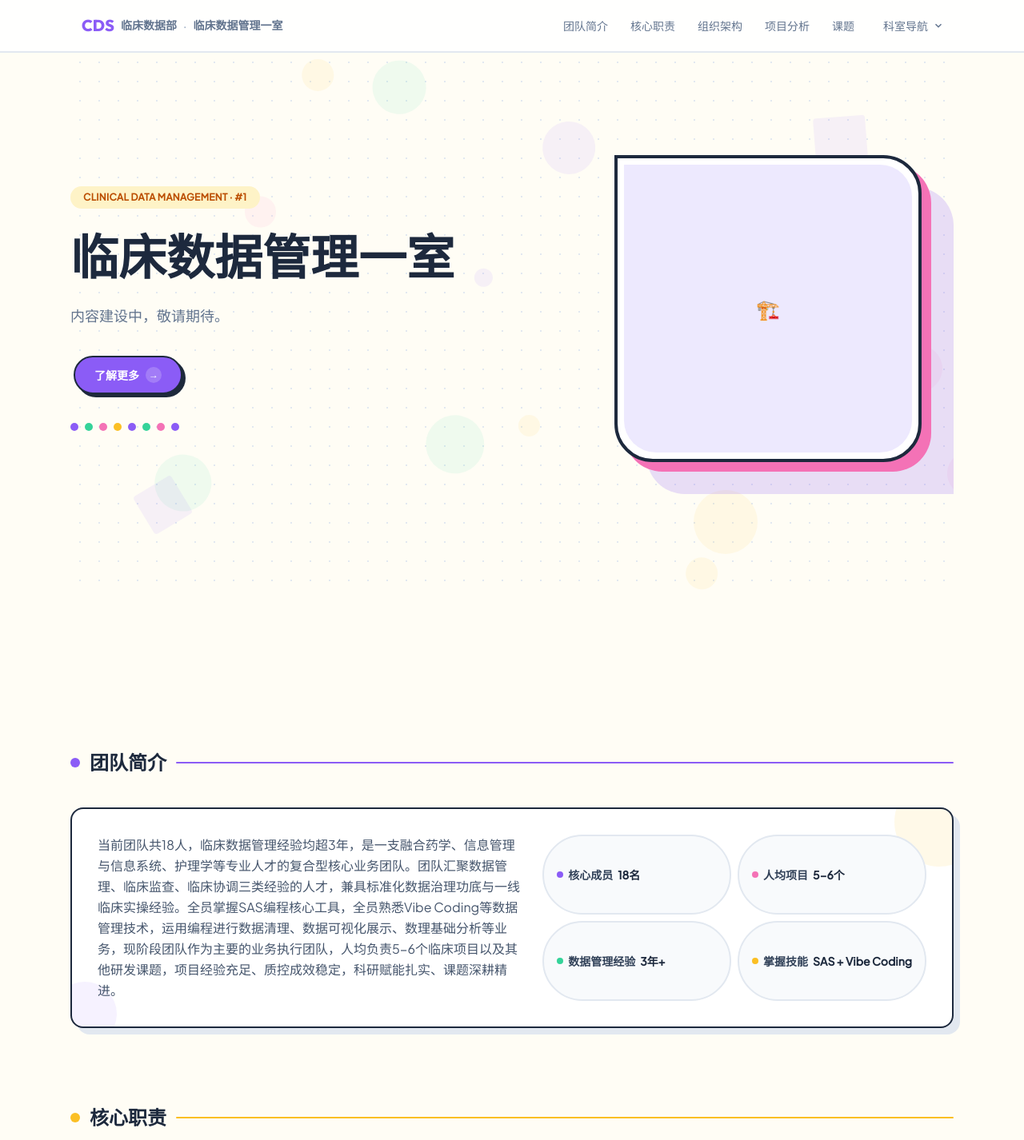
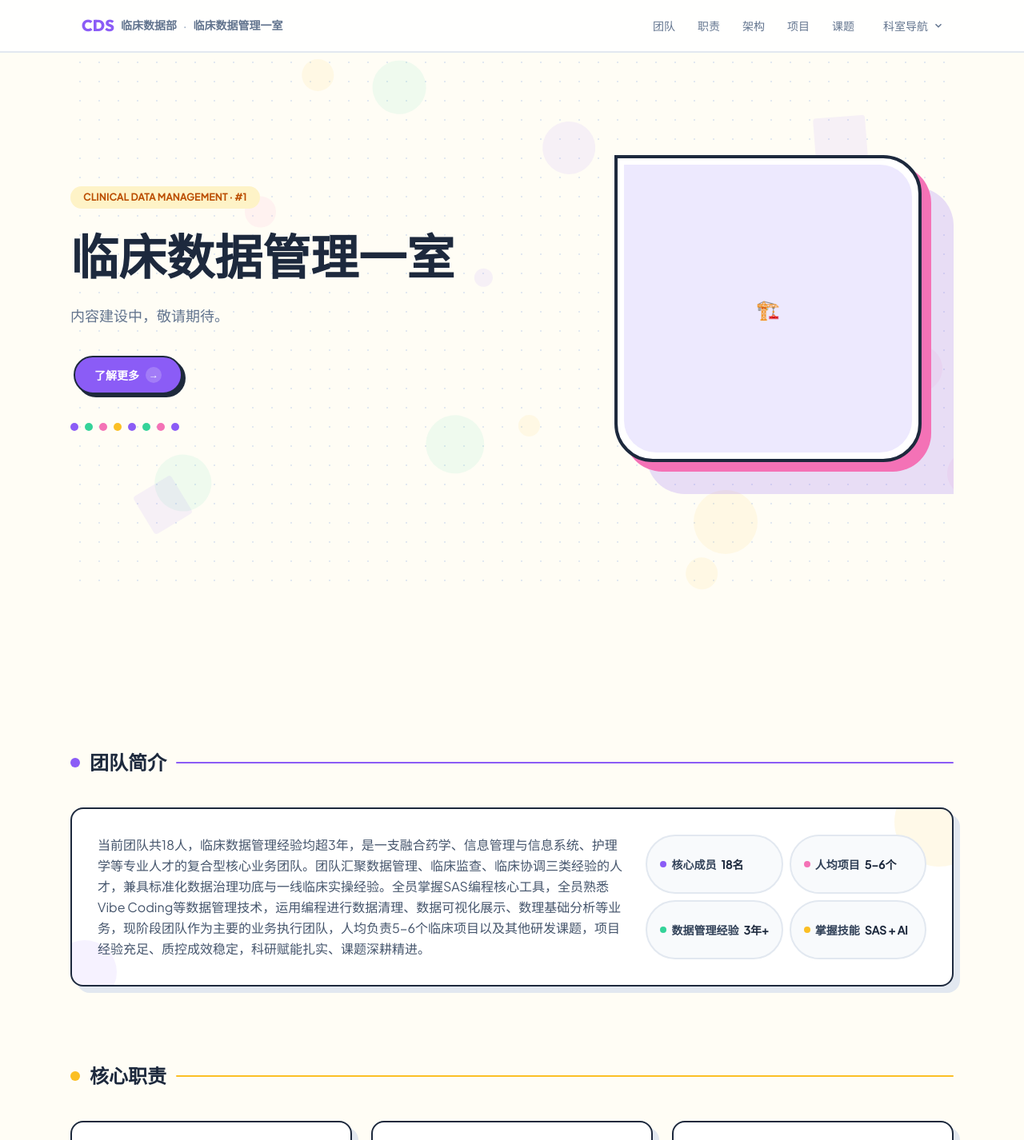
Before and after one commit to TopherLX/dept-intro, a Vue app: page /#/cdm-team1 in a window 1280 px wide. Shown: the top 1426 px of the page at 80% size. Built offline with nearby package versions, Linux system fonts and the light colour scheme.

Commit message:
chore: update section nav labels and team highlights
Co-Authored-By: Claude Opus 4.7 <noreply@anthropic.com>

```diff
--- a/src/components/layout/AppHeader.vue
+++ b/src/components/layout/AppHeader.vue
@@ -112,12 +112,12 @@ watch(dropdownOpen, (open) => {
 
 // ── Section auto-discovery ─────────────────────────────────────
 const sectionLabels: Record<string, string> = {
-  team:             '团队简介',
-  responsibilities: '核心职责',
-  'org-chart':      '组织架构',
+  team:             '团队',
+  responsibilities: '职责',
+  'org-chart':      '架构',
   members:          '成员',
   showcase:         '成果',
-  'project-analysis':'项目分析',
+  'project-analysis':'项目',
   topics:           '课题',
   events:           '会议',
   tech:             '架构',
--- a/src/data/cdm-team1.ts
+++ b/src/data/cdm-team1.ts
@@ -15,7 +15,7 @@ export const teamIntro: TeamIntro = {
     { label: '核心成员', value: '18名' },
     { label: '人均项目', value: '5-6个' },
     { label: '数据管理经验', value: '3年+' },
-    { label: '掌握技能', value: 'SAS + Vibe Coding' },
+    { label: '掌握技能', value: 'SAS + AI' },
   ],
 }
 
```
